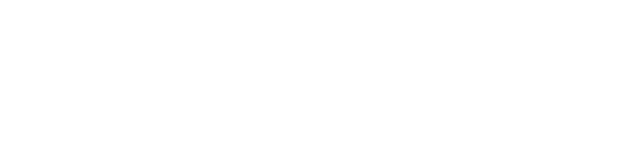
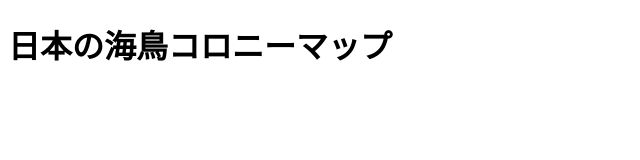
Before and after one commit to KamataRyo/seabird_colony_map, a plain HTML site: page index.html in a window 1280 px wide. Shown: the whole page, without its empty margins (0-640 px from the left). Drawn offline with Linux system fonts and the light colour scheme.

Commit message:
some fix

```diff
--- a/index.html
+++ b/index.html
@@ -1,3 +1,12 @@
 <!Doctype html>
 <html lang="ja">
+	<head>
+		<meta charset="UTF-8" />
+		<title>海鳥コロニーマップ</title>
+
+	</head>
+	<body>
+		<h1>日本の海鳥コロニーマップ</h1>
+	</body>
+	<script src="./js/parseCSV.js" />
 </html>
```
